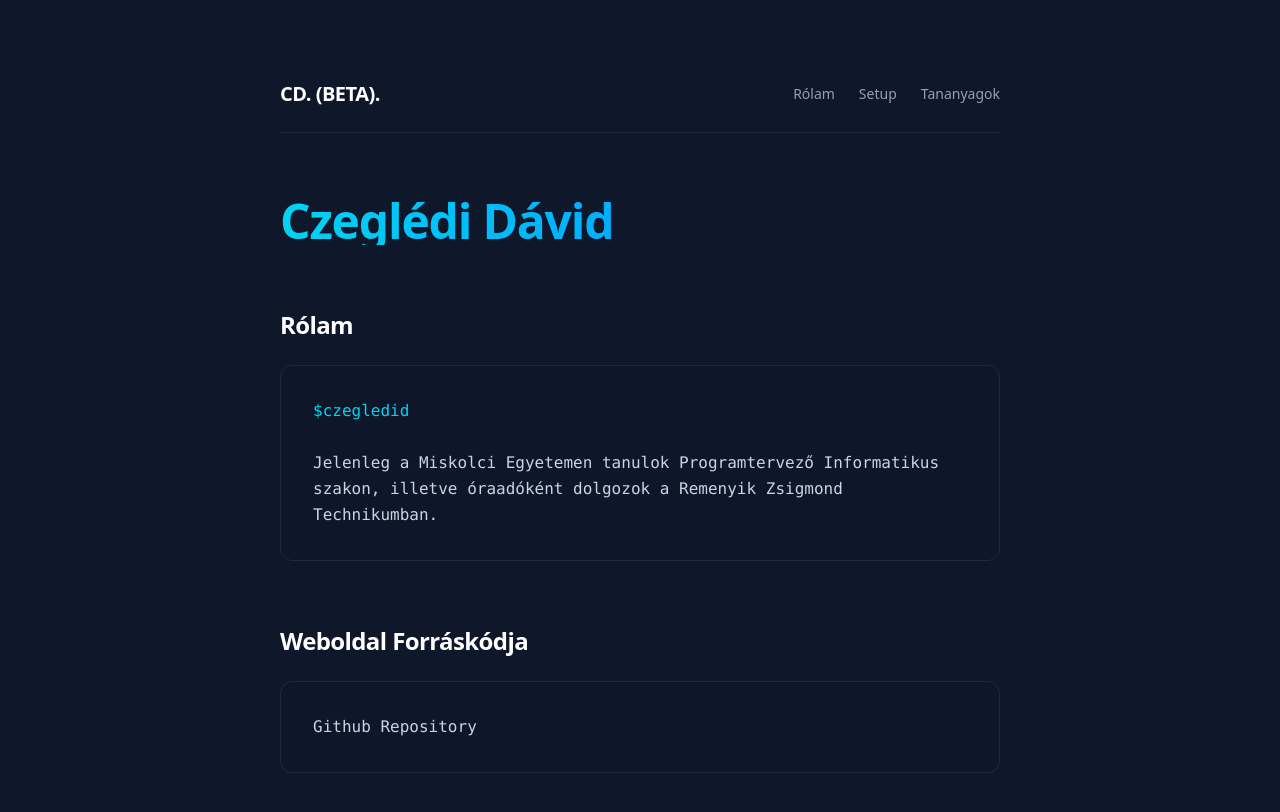
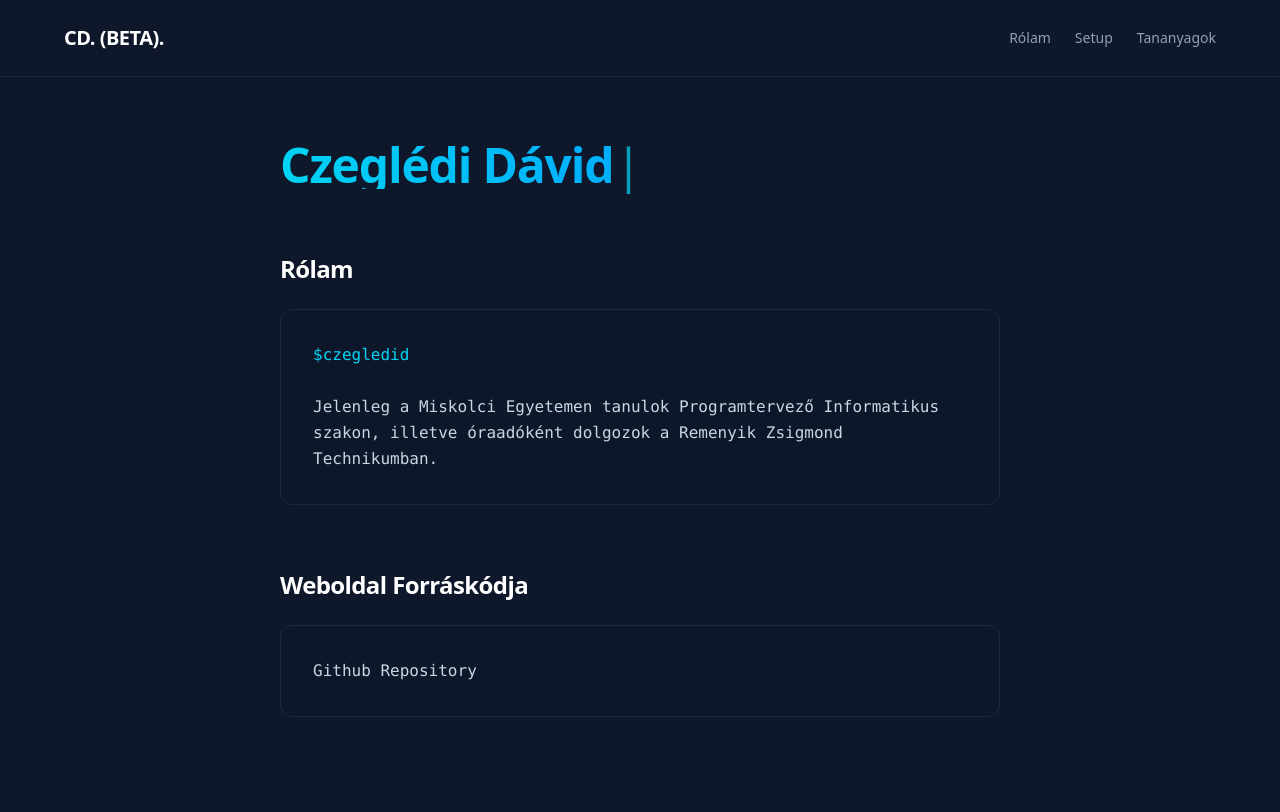
Before and after one commit to czegledi-david/czegledidavid.com_website, a Next.js app: page / in a window 1280 px wide. Shown: the top 812 px of the page. Built offline with nearby package versions, Linux system fonts and the light colour scheme.

Commit message:
Add Typewriter effect and components directory

```diff
--- a/src/app/layout.tsx
+++ b/src/app/layout.tsx
@@ -15,9 +15,9 @@ export default function RootLayout({
   return (
     <html lang="hu">
       <body className="min-h-screen bg-oldal-hatter text-fovezetek-szoveg font-sans antialiased">
-        <div className="max-w-3xl mx-auto px-6 py-20">
 
-          <nav className="flex justify-between items-center mb-16 border-b border-slate-800 pb-6">
+        {/* --- FELSŐ SÁV: Kifut a képernyő széléig --- */}
+        <nav className="w-full flex justify-between items-center px-8 sm:px-16 py-6 border-b border-slate-800">
           <div className="text-xl font-bold tracking-tight text-white">CD. (BETA).</div>
           <div className="space-x-6 text-sm font-medium text-slate-400">
             <Link href="/" className="hover:text-cyan-400 transition-colors">Rólam</Link>
@@ -25,9 +25,12 @@ export default function RootLayout({
             <Link href="/lessons" className="hover:text-cyan-400 transition-colors">Tananyagok</Link>
           </div>
         </nav>
+
+        {/* --- FŐ TARTALOM: Középen marad --- */}
+        <main className="max-w-3xl mx-auto px-6 py-16">
           {children}
+        </main>
 
-        </div>
       </body>
     </html>
   );
--- a/src/app/page.tsx
+++ b/src/app/page.tsx
@@ -1,4 +1,6 @@
 import Link from "next/link";
+import Typewriter from "@/components/Typewriter";
+
 
 export default function Home() {
   return (
@@ -7,7 +9,7 @@ export default function Home() {
       {/* --- 1. HERO SZEKCIÓ (A fő bemutatkozás) --- */}
       <section className="space-y-6">
         <h1 className="text-5xl font-extrabold tracking-tight text-transparent bg-clip-text bg-gradient-to-r from-cyan-400 to-blue-500">
-          Czeglédi Dávid
+          <Typewriter text="Czeglédi Dávid" speed={150} />
         </h1>
         <p className="text-xl text-slate-400 leading-relaxed">
 
--- /dev/null
+++ b/src/components/Typewriter.tsx
@@ -0,0 +1,35 @@
+"use client"; // Fontos: ez jelzi a Next.js-nek, hogy ez egy interaktív, böngészőben futó kód
+
+import { useState, useEffect } from "react";
+
+export default function Typewriter({
+  text,
+  speed = 100
+}: {
+  text: string;
+  speed?: number
+}) {
+  const [currentText, setCurrentText] = useState("");
+  const [currentIndex, setCurrentIndex] = useState(0);
+
+  useEffect(() => {
+    // Ha még nem értünk a szöveg végére, adunk hozzá egy új betűt
+    if (currentIndex < text.length) {
+      const timeout = setTimeout(() => {
+        setCurrentText((prev) => prev + text[currentIndex]);
+        setCurrentIndex((prev) => prev + 1);
+      }, speed);
+
+      // Takarítás, ha esetleg hamarabb elnavigálna az oldalról
+      return () => clearTimeout(timeout);
+    }
+  }, [currentIndex, speed, text]);
+
+  return (
+    <span className="inline-flex items-center">
+      {currentText}
+      {/* A villogó kurzor a szöveg végén */}
+      <span className="animate-pulse text-cyan-400 font-light ml-[2px]">|</span>
+    </span>
+  );
+}
```
Lines whose indentation alone changed are shown as unchanged.
